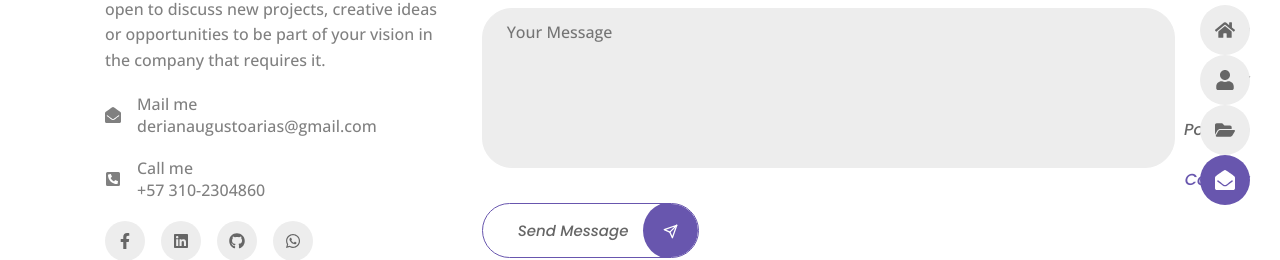
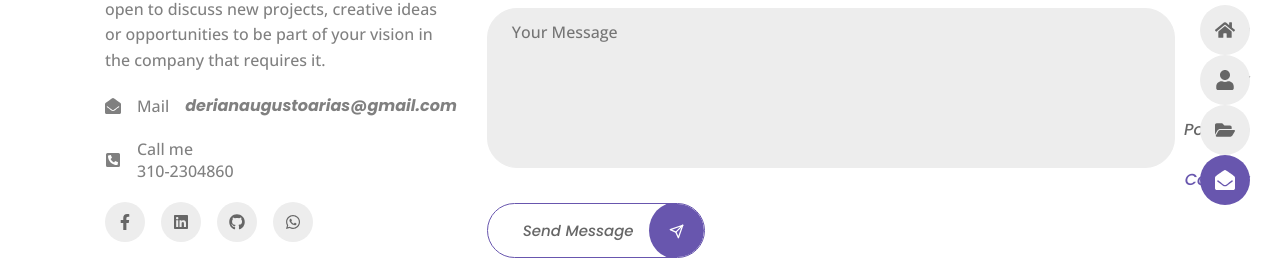
Before and after one commit to derian-2022/React-Portfolio, a React (Vite) app: page /contact in a window 1280 px wide. Shown: the part 295-555 px from the top of the page. Built offline with nearby package versions, Linux system fonts and the light colour scheme.

Commit message:
new mail

```diff
--- a/index.html
+++ b/index.html
@@ -31,7 +31,7 @@
     </style>
 
     <div class="counter-wrapper">
-      <a href="https://www.hitwebcounter.com" target="_blank">
+      <a href="" target="_blank">
         <img
           src="https://hitwebcounter.com/counter/counter.php?page=8656373&style=0025&nbdigits=4&type=page&initCount=0"
           title="Free Counter"
--- a/src/pages/contact/Contact.jsx
+++ b/src/pages/contact/Contact.jsx
@@ -34,9 +34,11 @@ const Contact = () => {
             <div className="info__item">
               <FaEnvelopeOpen className="info__icon" />
 
+              <span className="info__title">Mail</span>
               <div>
-                <span className="info__title">Mail me</span>
-                <h4 className="info__desc">derianaugustoarias@gmail.com</h4>
+                <a href="mailto:derianaugustoarias@gmail.com">
+                  <h4>derianaugustoarias@gmail.com</h4>
+                </a>
               </div>
             </div>
 
@@ -45,7 +47,7 @@ const Contact = () => {
 
               <div>
                 <span className="info__title">Call me</span>
-                <h4 className="info__desc">+57 310-2304860</h4>
+                <h4 className="info__desc">310-2304860</h4>
               </div>
             </div>
           </div>
--- a/src/pages/home/Home.jsx
+++ b/src/pages/home/Home.jsx
@@ -37,11 +37,6 @@ const Home = () => {
           </Link>
         </div>
       </div>
-
-      <div className="color__block"></div>
-      <button>ES</button>
-      <button>EN</button>
-      <button>PT</button>
     </section>
   );
 };
```
